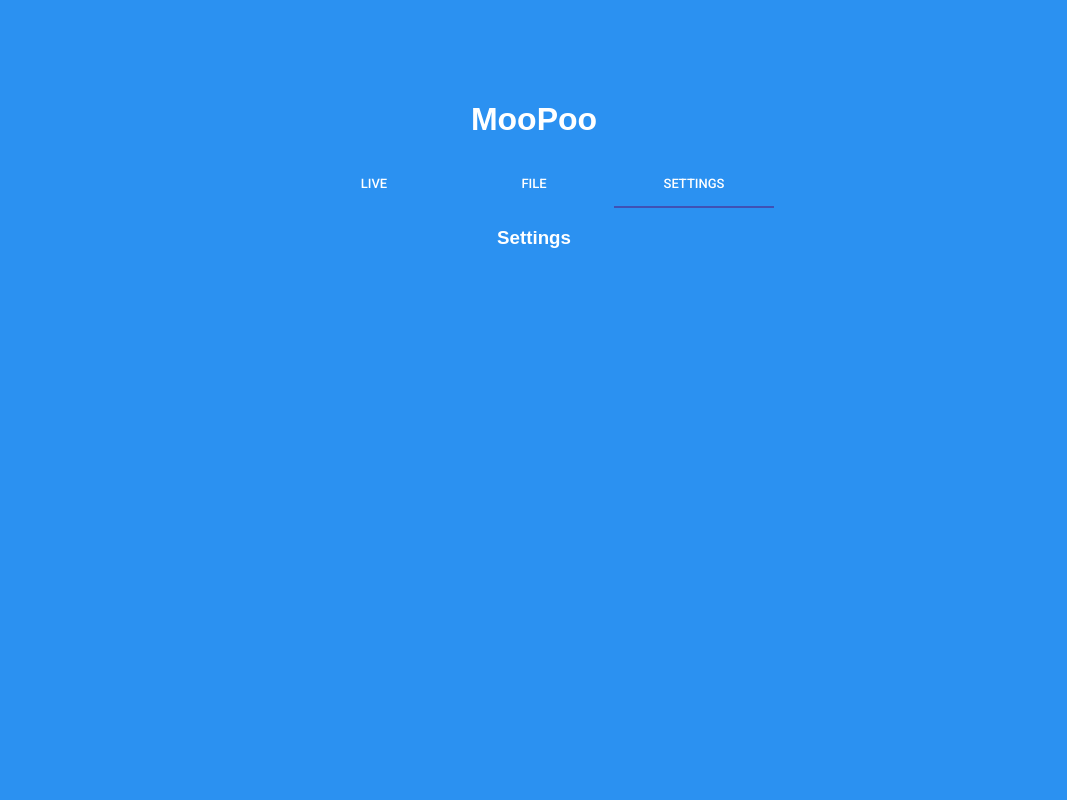
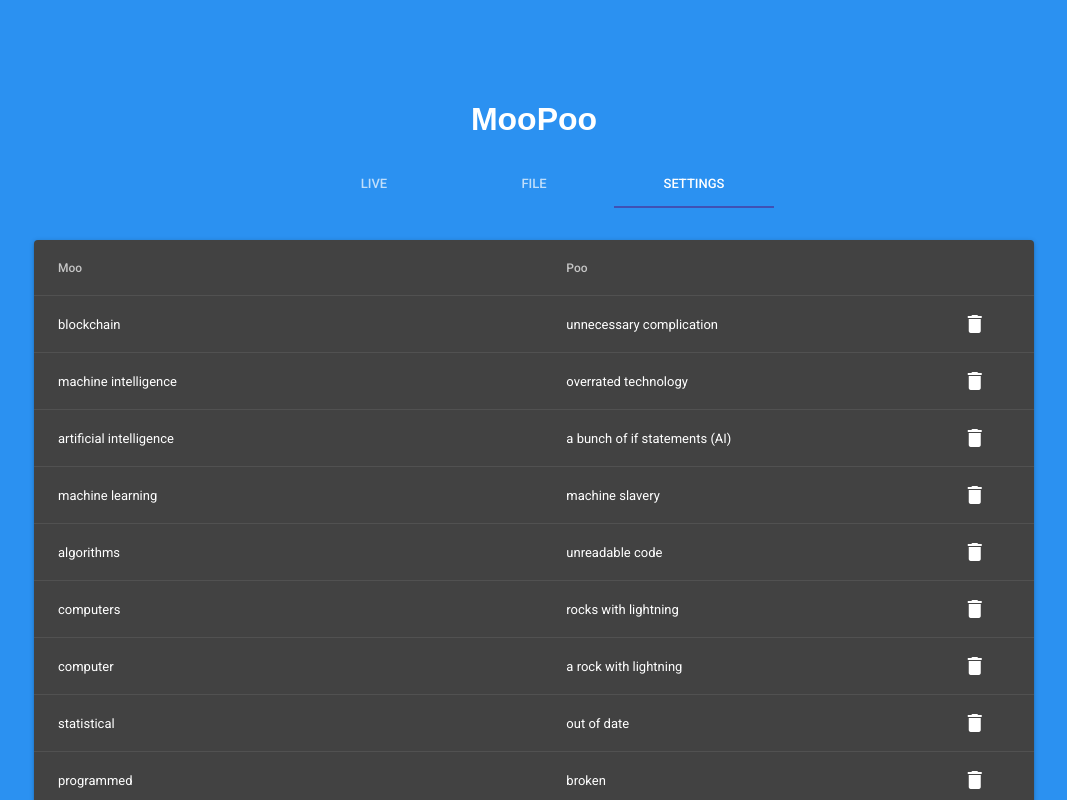
Before and after one commit to streunerlein/moopoo, a React (Create React App) app in the folder web/: page / in a window 1280 px wide. Both pictures are taken after a click on the tab "SETTINGS". Shown: the top 800 px of the page, without its empty margins (106-1173 px from the left). Built offline with nearby package versions, Linux system fonts and the light colour scheme.

Commit message:
Localstorage backed settings

```diff
--- a/web/src/App.jsx
+++ b/web/src/App.jsx
@@ -32,7 +32,6 @@ class App extends React.Component {
           <Tabs
               value={this.state.tabIx}
               indicatorColor="primary"
-              textColor="paper"
               onChange={this.handleChange}
               centered
             >
--- a/web/src/SettingsComponent.jsx
+++ b/web/src/SettingsComponent.jsx
@@ -1,10 +1,156 @@
 import React from 'react';
+import Table from '@material-ui/core/Table';
+import TableBody from '@material-ui/core/TableBody';
+import TableCell from '@material-ui/core/TableCell';
+import TableHead from '@material-ui/core/TableHead';
+import TableRow from '@material-ui/core/TableRow';
+import TableFooter from '@material-ui/core/TableFooter';
+import Paper from '@material-ui/core/Paper';
+import IconButton from '@material-ui/core/IconButton';
+import Icon from '@material-ui/core/Icon';
+import TextField from '@material-ui/core/TextField';
 
 class SettingsComponent extends React.Component {
+  state = {
+    words: {
+      "ai": "nonono",
+      "mechanical engineering": "dsfds sfesfes dsfsd",
+      "artificial ": "something different ",
+    },
+    currentMoo: '',
+    currentPoo: ''
+  };
+
+  componentDidMount() {
+    const words = localStorage.getItem('words');
+    if (words) {
+      this.setState({
+        words: JSON.parse(words)
+      });
+    }
+    else {
+      this.setState({
+        words: {
+          "blockchain": "unnecessary complication",
+          "machine intelligence": "overrated technology",
+          "artificial intelligence": "a bunch of if statements (AI)",
+          "machine learning": "machine slavery",
+          "algorithms": "unreadable code",
+          "computers": "rocks with lightning",
+          "computer": "a rock with lightning",
+          "statistical": "out of date",
+          "programmed": "broken",
+          "data": "random text",
+          "predications": "random guesses",
+
+          /* made for https://www.reddit.com/r/linusrants/hot/ */
+          rant: "love-speech",
+          rants: "love-speeches",
+          fart: "look",
+          "call your mother a hamster": "congratulate your mother for making you",
+          stupidity: "geniousness",
+          snuffed: "overwhelmed",
+          "fucking asshole": "not the hero we need, but the hero we deserve",
+          "real toilet paper": "your code",
+          "I won't have splinters and ink up my arse": "projects would be much more innovative",
+          "die as babies": "become super popular",
+          "stupid to find a tit to suck on": "good to write such code",
+          "garbage": "on another level",
+          DAMMIT: "MAKE PEACE NOT WAR",
+          "either genius, or a seriously diseased mind. I can't quite tell which": "beyond genius",
+          clown: "right"
+        }
+      });
+    }
+  }
+
+  saveState() {
+    localStorage.setItem('words', JSON.stringify(this.state.words));
+  }
+
+  handleAdd(e) {
+    e.preventDefault();
+
+    let words = Object.assign(this.state.words);
+    words[this.state.currentMoo] = this.state.currentPoo;
+
+    this.setState({
+      words: words,
+      currentMoo: '',
+      currentPoo: ''
+    });
+
+    this.saveState();
+  }
+
+  remove(moo) {
+    let words = Object.assign(this.state.words);
+    delete words[moo];
+
+    this.setState({
+      words: words
+    });
+
+    this.saveState();
+  }
+
   render() {
+    const list = Object.entries(this.state.words).map(([moo, poo]) => {
+      return (
+        <TableRow key={moo}>
+          <TableCell>{moo}</TableCell>
+          <TableCell>{poo}</TableCell>
+          <TableCell>
+            <IconButton onClick={(e) => this.remove(moo)} aria-label="Delete">
+              <Icon>delete</Icon>
+            </IconButton>
+          </TableCell>
+        </TableRow>
+      );
+    })
     return (
-      <div>
-        <h3>Settings</h3>
+      <div style={{maxWidth: '1000px', margin: '2em auto'}}>
+        <Paper>
+          <form onSubmit={e => this.handleAdd(e)}>
+            <Table>
+              <TableHead>
+                <TableRow>
+                  <TableCell>Moo</TableCell>
+                  <TableCell>Poo</TableCell>
+                  <TableCell></TableCell>
+                </TableRow>
+              </TableHead>
+              <TableBody>
+                {list}
+              </TableBody>
+              <TableFooter>
+                <TableRow>
+                  <TableCell>
+                    <TextField
+                      id="moo"
+                      label="New Moo"
+                      value={this.state.currentMoo}
+                      onInput={e => this.setState({'currentMoo': e.target.value})}
+                    />
+                  </TableCell>
+                  <TableCell>
+                    <TextField
+                      id="poo"
+                      label="New Poo"
+                      value={this.state.currentPoo}
+                      onInput={e => this.setState({'currentPoo': e.target.value})}
+                    />
+                  </TableCell>
+                  <TableCell>
+                    <IconButton type="submit" aria-label="Add">
+                      <Icon>add_circle</Icon>
+                    </IconButton>
+                  </TableCell>
+                </TableRow>
+              </TableFooter>
+            </Table>
+          </form>
+        </Paper>
       </div>
     );
   }
```
